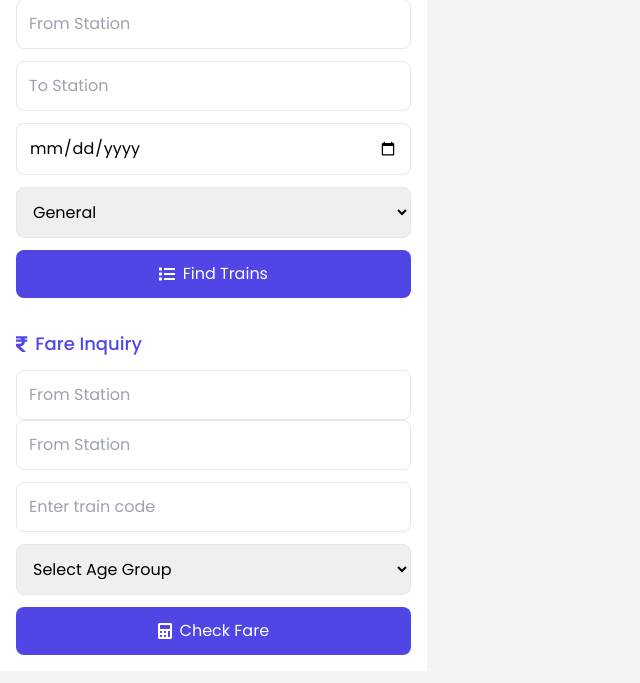
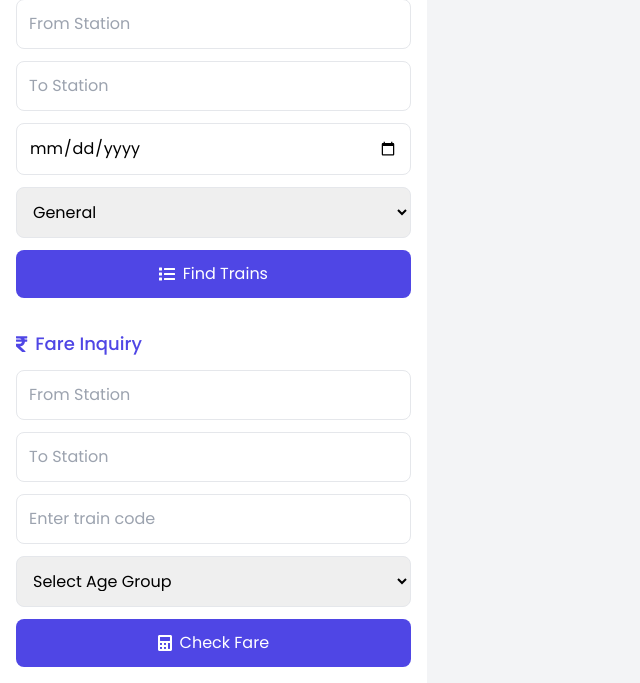
Before and after one commit to AmolLondhe1234/myrail, a Django app: page / in a window 1280 px wide. Shown: the part 823-1506 px from the top of the page, without its empty margins (0-640 px from the left). Before the commit the page ends 1478 px from the top, so only its background shows below. Run offline with Django 5.2, Linux system fonts and the light colour scheme; some libraries are stand-ins or nearby versions.

Commit message:
Update index.html

```diff
--- a/myrail_app/templates/index.html
+++ b/myrail_app/templates/index.html
@@ -239,8 +239,11 @@
                             {% csrf_token %}
                             <div class="mb-3 relative">
                                 <input type="text" name="from_station" id="fare_from_station" class="w-full p-3 border rounded-lg focus:outline-none focus:ring-2 focus:ring-indigo-400" placeholder="From Station" required>
-                                <input type="text" name="from_station" id="fare_from_station" class="w-full p-3 border rounded-lg focus:outline-none focus:ring-2 focus:ring-indigo-400" placeholder="From Station" required>
                                 <div id="fare_from_station_dropdown" class="station-dropdown hidden"></div>
+                            </div>
+                            <div class="mb-3 relative">
+                                <input type="text" name="to_station" id="fare_to_station" class="w-full p-3 border rounded-lg focus:outline-none focus:ring-2 focus:ring-indigo-400" placeholder="To Station" required>
+                                <div id="fare_to_station_dropdown" class="station-dropdown hidden"></div>
                             </div>
                             <div class="mb-3">
                                 <input type="text" name="train_code" id="train_code" class="w-full p-3 border rounded-lg focus:outline-none focus:ring-2 focus:ring-indigo-400" placeholder="Enter train code" required>
```
